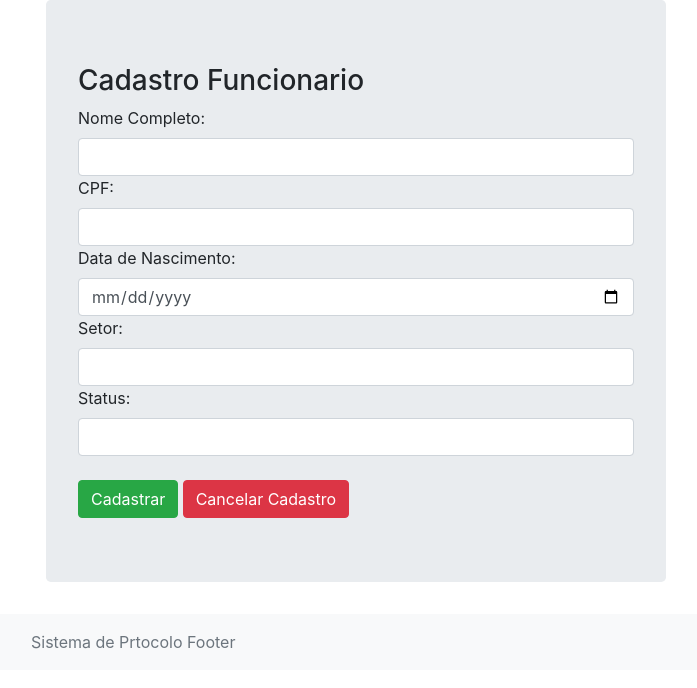
After one commit to IvesCostaBr/sistema-protocolo, a Django app: page /painel/adicionar_func/ in a window 1280 px wide. The commit adds this page. Shown: the top 688 px of the page, without its empty margins (284-981 px from the left). Run offline with Django 3.2, Linux system fonts and the light colour scheme.

Commit message:
commit to git hub versio: in development

```diff
--- a/painel/forms.py
+++ b/painel/forms.py
@@ -1,8 +1,52 @@
 from django.forms import ModelForm
 from .models import Funcionario
+from django import forms
+
+
 
 class FuncionarioForm(ModelForm):
+
+
+    nome_completo = forms.CharField(
+        label='Nome Completo:', widget=forms.TextInput(
+            attrs={'class': 'form-control',
+                    'type': 'text',
+                    'name': 'nome_completo',
+                }
+        )
+    )
+    cpf = forms.CharField(
+        label='CPF:', widget=forms.TextInput(
+            attrs={'class': 'form-control',
+                    'type': 'text',
+                    'name': 'cpf',
+                }
+        )
+    )
+    data_nascimento = forms.CharField(
+        label='Data de Nascimento:', widget=forms.DateInput(
+            attrs={'class': 'form-control',
+                    'type': 'date',
+                    'name': 'dt_nascimento',
+                }
+        )
+    )
+    setor = forms.CharField(
+        label='Setor:', widget=forms.TextInput(
+            attrs={'class': 'form-control',
+                    'type': 'text',
+                    'name': 'setor',
+                }
+        )
+    )
+    status_empresa= forms.CharField(
+        label='Status:', widget=forms.TextInput(
+            attrs={'class': 'form-control',
+                    'name': 'status',
+                }
+        )
+    )
+
     class Meta:
         model = Funcionario
-        fields = ('nome_completo','cpf',
-        'data_nascimento', 'setor','status_empresa')
+        fields = ('nome_completo', 'cpf', 'data_nascimento', 'setor', 'status_empresa')
--- a/painel/templates/confirm_delete.html
+++ b/painel/templates/confirm_delete.html
@@ -1,7 +1,7 @@
 {% extends 'base.html' %}
 
 {% block main %}
-<h3>Deseja excluir o Cadastro {{user.id}} ?</h3>
+<h3>Deseja excluir o Cadastro {{funcionario.nome_completo}} ?</h3>
     <form method="POST">
     {% csrf_token %}
     <button type="submit">Excluir</button>
--- a/painel/templates/gestao.html
+++ b/painel/templates/gestao.html
@@ -2,12 +2,21 @@
 
 {% block main %}
 
-<div class="container">
-    <form class="form-control"  method="POST">
-        {% csrf_token %}
-        {{form}}
-        <button type="submit">Cadastrar</button>
-    </form>
+<div  class="container">
+    <div class="jumbotron" class="row">
+        <form  method="POST">
+            <h3>Cadastro Funcionario</h3>
+            {% csrf_token %}
+            {{form}}
+            <br>
+            <button class="btn btn-success" type="submit">Cadastrar</button>
+            <a class="btn btn-danger" href="{% url 'painel_home' %}">Cancelar Cadastro</a>
+        </form>
+    </div>
 </div>
 
 {% endblock %}
+
+{% block footer %}
+    {% include 'footer.html' %}
+{% endblock %}
--- a/painel/templates/painel_home.html
+++ b/painel/templates/painel/painel_home.html
@@ -2,7 +2,7 @@
 
 {% block main %}
     <h1>PAINEL HOMe</h1>
-    <a href='{%  url 'gestao' %}'>Cadastrar</a>
+    <a href='{%  url 'add_func' %}'>Cadastrar</a>
 
     <h3>Mostrar Cadastro</h3>
     <form  class="form-control" method="post" action="{% url 'funcionario_view' %}">
--- a/painel/urls.py
+++ b/painel/urls.py
@@ -1,13 +1,13 @@
 from django.urls import path, include
-from .views import (painel_home,
+from .views import (
 adicionar_func, mostar_funcionarios, remove_funcionario,
-edit_funcionarios,
+edit_funcionarios, Homepage
 
 )
 
 urlpatterns = [
-    path('', painel_home, name='painel_home'),
-    path('gestao/', adicionar_func, name='gestao' ),
+    path('', Homepage.as_view(), name='painel_home'),
+    path('adicionar_func/', adicionar_func, name='add_func' ),
     path('mostrar_funcionarios/', mostar_funcionarios, name='funcionario_view'),
     path('deletar_func/<int:id>/',remove_funcionario , name='deletar_func'),
     path('edit_func/<int:id>/', edit_funcionarios, name='edit_fun')
--- a/painel/views.py
+++ b/painel/views.py
@@ -1,13 +1,17 @@
 from django.shortcuts import render, HttpResponse, redirect, get_object_or_404
 from .forms import FuncionarioForm
 from .models import Funcionario
+from django.views.generic import TemplateView
+#from django.urls import reversy_lazy
 # Create your views here.
 
+#CBVS
+
+class Homepage(TemplateView):
+    template_name = 'painel/painel_home.html'
 
 
-#FBV
-def painel_home(request):
-    return render(request, 'painel_home.html')
+#FBVS
 
 def adicionar_func(request):
     form = FuncionarioForm(request.POST or None)
@@ -18,18 +22,18 @@ def adicionar_func(request):
     return render(request, 'gestao.html', {'form':form})
 
 def mostar_funcionarios(request):
-    if request.method == 'POST':
-        cadastros = Funcionario.objects.all()
+
+    cadastros = Funcionario.objects.all()
 
     return render(request, 'cadastro_view.html', {'cadastros':cadastros})
 
 def remove_funcionario(request, id):
+    func = get_object_or_404(Funcionario, id=id)
     if request.method == 'POST':
-        func = Funcionario.objects.get(id=id)
         func.delete()
-        return redirect('painel_home')
+        return redirect('painel_home' )
 
-    return render(request, 'confirm_delete.html')
+    return render(request, 'confirm_delete.html', {'funcionario':func})
 
 
 def edit_funcionarios(request, id):
--- /dev/null
+++ b/statics/sticker-footer.css
@@ -0,0 +1,9 @@
+/* Custom page CSS
+-------------------------------------------------- */
+/* Not required for template or sticky footer method. */
+
+.container {
+    width: auto;
+    max-width: 680px;
+    padding: 0 15px;
+  }
--- a/templates/base.html
+++ b/templates/base.html
@@ -1,3 +1,5 @@
+{% load static %}
+
 <!DOCTYPE html>
 <html lang="pt-br">
 <head>
@@ -6,13 +8,39 @@
     <meta name="viewport" content="width=device-width, initial-scale=1.0">
     <title>Protocol System</title>
     <link rel="stylesheet" href="https://cdn.jsdelivr.net/npm/bootstrap@4.6.0/dist/css/bootstrap.min.css" integrity="sha384-B0vP5xmATw1+K9KRQjQERJvTumQW0nPEzvF6L/Z6nronJ3oUOFUFpCjEUQouq2+l" crossorigin="anonymous">
+    <link rel="stylesheet" href="{% static 'sticker-footer.css' %}">
+    <link rel="canonical" href="https://getbootstrap.com/docs/5.0/examples/sticky-footer/">
+    {% block title %} {% endblock %}
+
+    <style>
+        .bd-placeholder-img {
+          font-size: 1.125rem;
+          text-anchor: middle;
+          -webkit-user-select: none;
+          -moz-user-select: none;
+          user-select: none;
+        }
+
+        @media (min-width: 768px) {
+          .bd-placeholder-img-lg {
+            font-size: 3.5rem;
+          }
+        }
+      </style>
 
 </head>
 <body>
-    {% block main %}
-    {% endblock %}
+    <div class="container">
+        {% block main %}
+        {% endblock %}
+
+
+
+    </div>
 </body>
 
+{% block footer %}
+{% endblock %}
 <!-- USAR SCRIPTS NO FINAL DA PAGINA TORNA A EXECUÇÂO MAIS RAPIDA-->
 
 <script src="https://cdn.jsdelivr.net/npm/bootstrap@4.6.0/dist/js/bootstrap.min.js" integrity="sha384-+YQ4JLhjyBLPDQt//I+STsc9iw4uQqACwlvpslubQzn4u2UU2UFM80nGisd026JF" crossorigin="anonymous"></script>
--- /dev/null
+++ b/templates/footer.html
@@ -0,0 +1,11 @@
+{% extends 'base.html' %}
+
+{% block footer %}
+
+<footer class="footer mt-auto py-3 bg-light">
+    <div class="container">
+      <span class="text-muted">Sistema de Prtocolo Footer</span>
+    </div>
+  </footer>
+
+{% endblock %}
--- /dev/null
+++ b/templates/side-bar.html
@@ -0,0 +1,3 @@
+<html>
+
+</html>
```
Also changed, not shown: painel/models.py (+14 -5 lines), system_protocol/settings.py (+25 -4 lines), db.sqlite3, 1 other file.
